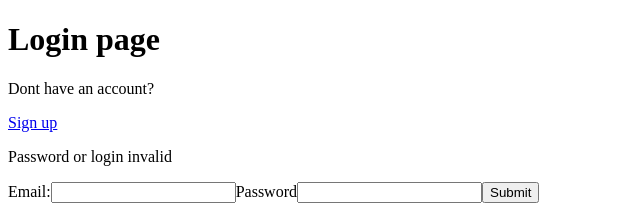
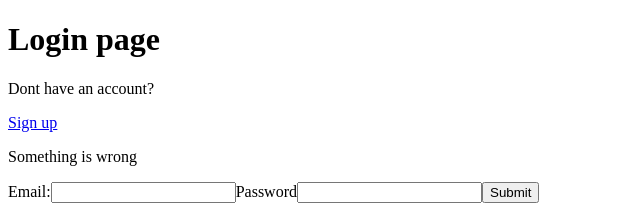
Before and after one commit to NiiazalyDzhumaliev/find-bicycle-frontend, a React (Create React App) app: page /login in a window 1280 px wide. Shown: the top 216 px of the page, without its empty margins (0-640 px from the left). Built offline with nearby package versions, Linux system fonts and the light colour scheme.

Commit message:
Fix state management of token

```diff
--- a/src/components/Login.js
+++ b/src/components/Login.js
@@ -1,7 +1,7 @@
 import { useState } from 'react';
 import { Link, Redirect } from 'react-router-dom';
 import { useDispatch, useSelector } from 'react-redux';
-import _ from 'lodash';
+
 import loginAction from '../action/login.action';
 
 const Login = () => {
@@ -17,9 +17,15 @@ const Login = () => {
       password,
     };
     dispatch(loginAction(userLogin));
+    localStorage.setItem('JWT', state.token);
   };
 
-  localStorage.setItem('JWT', state.token);
+  const loggedIn = (token) => {
+    if (token && token !== '') {
+      return <Redirect to="/bicycles" />;
+    }
+    return <p>Something is wrong</p>;
+  };
 
   return (
     <div>
@@ -27,11 +33,7 @@ const Login = () => {
       <div>
         <p>Dont have an account?</p>
         <Link to="/signup">Sign up</Link>
-        {!_.isEmpty(state.token) ? (
-          <Redirect to="/bicycles" />
-        ) : (
-          <p>Password or login invalid</p>
-        )}
+        {loggedIn(localStorage.getItem('JWT'))}
       </div>
       <form onSubmit={(e) => handleSubmit(e)}>
         <label htmlFor="email">
```
